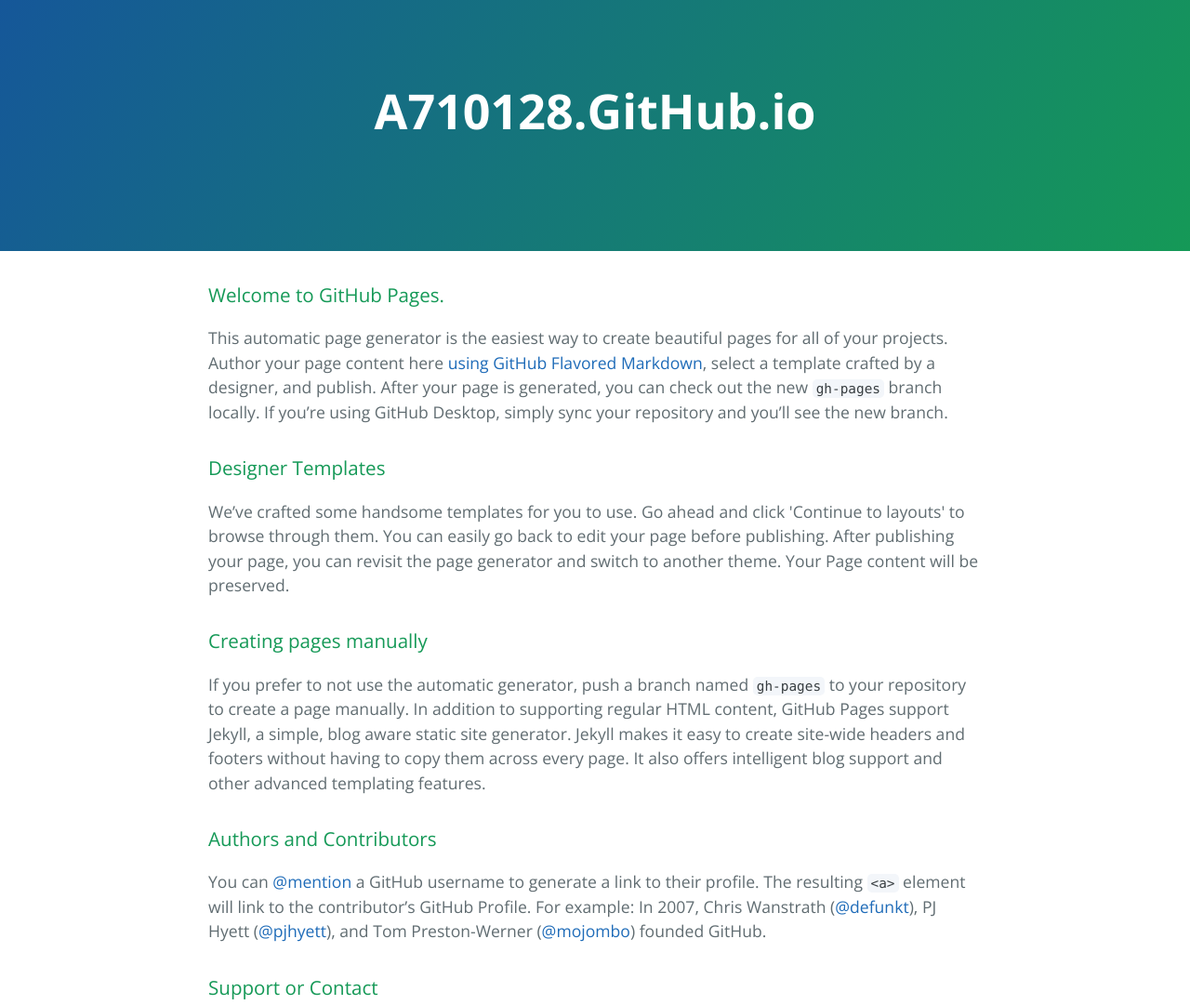
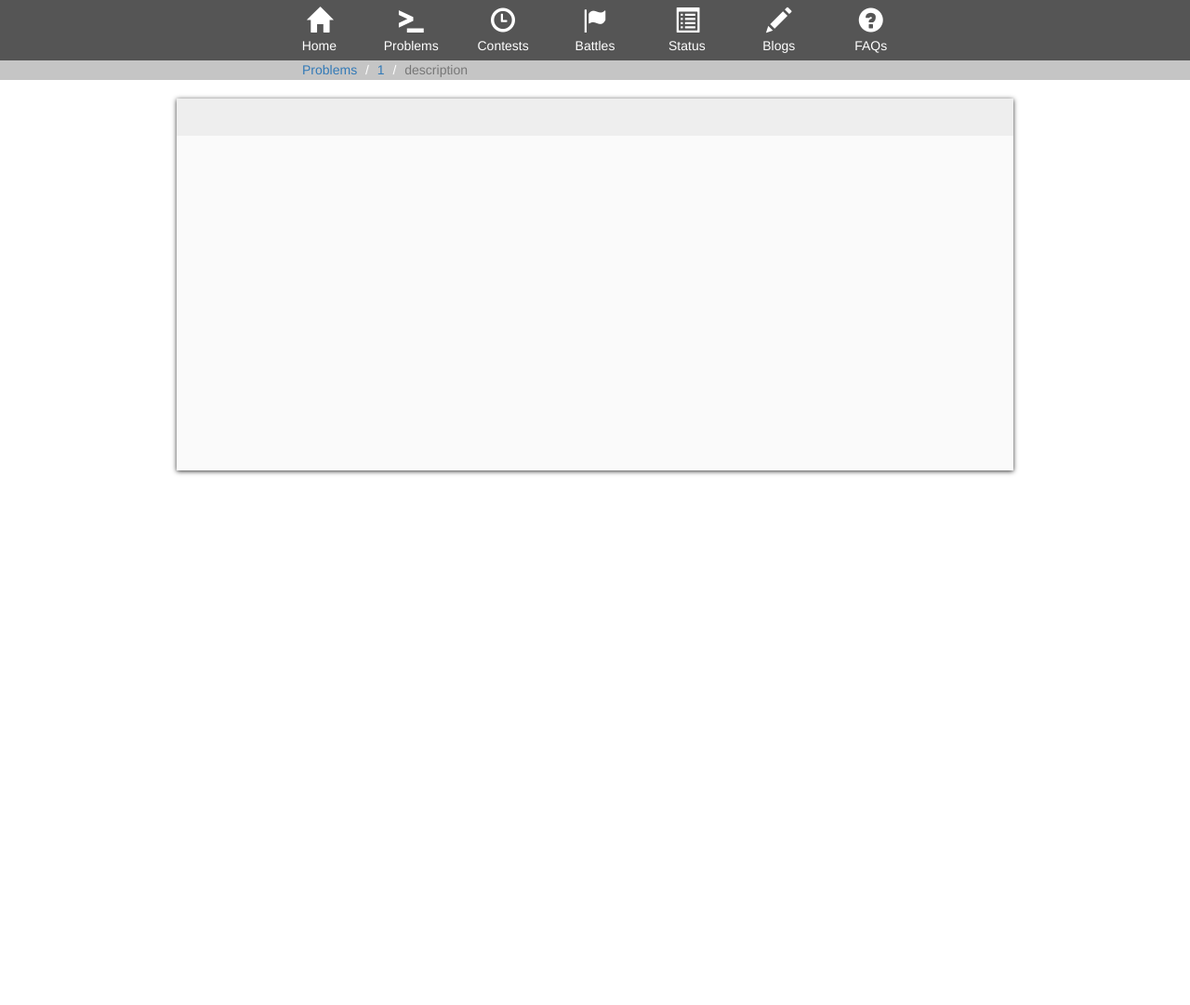
Before and after one commit to a710128/a710128.github.io, a plain HTML site: page index.html in a window 1280 px wide. Shown: the top 1081 px of the page at 93% size. After the commit the page ends 800 px from the top, so only its background shows below. Drawn offline with nearby package versions, Linux system fonts and the light colour scheme.

Commit message:
Update index.html

```diff
--- a/index.html
+++ b/index.html
@@ -1,53 +1,139 @@
 <!DOCTYPE html>
-<html lang="en-us">
-  <head>
-    <meta charset="UTF-8">
-    <title>A710128.GitHub.io by a710128</title>
-    <meta name="viewport" content="width=device-width, initial-scale=1">
-    <link rel="stylesheet" type="text/css" href="stylesheets/normalize.css" media="screen">
-    <link href='https://fonts.googleapis.com/css?family=Open+Sans:400,700' rel='stylesheet' type='text/css'>
-    <link rel="stylesheet" type="text/css" href="stylesheets/stylesheet.css" media="screen">
-    <link rel="stylesheet" type="text/css" href="stylesheets/github-light.css" media="screen">
-  </head>
-  <body>
-    <section class="page-header">
-      <h1 class="project-name">A710128.GitHub.io</h1>
-      <h2 class="project-tagline"></h2>
-    </section>
+<html>
+<head>
+	<title>Demo</title>
+	<script src="http://libs.baidu.com/jquery/2.0.0/jquery.min.js"></script>
+	<script src="http://cdn.bootcss.com/bootstrap/3.3.7/js/bootstrap.min.js"></script>
+	<link href="http://cdn.bootcss.com/bootstrap/3.3.7/css/bootstrap.min.css" rel="stylesheet">
+</head>
 
-    <section class="main-content">
-      <h3>
-<a id="welcome-to-github-pages" class="anchor" href="#welcome-to-github-pages" aria-hidden="true"><span aria-hidden="true" class="octicon octicon-link"></span></a>Welcome to GitHub Pages.</h3>
+<style type="text/css">
+body {
+	margin: 0;
+	/* background-color: #f5f5f5; */
 
-<p>This automatic page generator is the easiest way to create beautiful pages for all of your projects. Author your page content here <a href="https://guides.github.com/features/mastering-markdown/">using GitHub Flavored Markdown</a>, select a template crafted by a designer, and publish. After your page is generated, you can check out the new <code>gh-pages</code> branch locally. If you’re using GitHub Desktop, simply sync your repository and you’ll see the new branch.</p>
+}
 
-<h3>
-<a id="designer-templates" class="anchor" href="#designer-templates" aria-hidden="true"><span aria-hidden="true" class="octicon octicon-link"></span></a>Designer Templates</h3>
+.nav_button {
+	width: 95px;
+	height: 100%;
+	padding-top: 8px;
+	display: inline-block;
+}
 
-<p>We’ve crafted some handsome templates for you to use. Go ahead and click 'Continue to layouts' to browse through them. You can easily go back to edit your page before publishing. After publishing your page, you can revisit the page generator and switch to another theme. Your Page content will be preserved.</p>
+#top_nav {
+	width: 100%;
+	height: 65px;
+	background-color: #555555;
+	text-align: center;
+}
 
-<h3>
-<a id="creating-pages-manually" class="anchor" href="#creating-pages-manually" aria-hidden="true"><span aria-hidden="true" class="octicon octicon-link"></span></a>Creating pages manually</h3>
+.top_mid {
+	margin: auto;
+	height: 100%;
+	width: 700px;
+}
 
-<p>If you prefer to not use the automatic generator, push a branch named <code>gh-pages</code> to your repository to create a page manually. In addition to supporting regular HTML content, GitHub Pages support Jekyll, a simple, blog aware static site generator. Jekyll makes it easy to create site-wide headers and footers without having to copy them across every page. It also offers intelligent blog support and other advanced templating features.</p>
+.nav_button:hover {
+	background-color: #aaaaaa;
+	cursor: pointer;
+}
 
-<h3>
-<a id="authors-and-contributors" class="anchor" href="#authors-and-contributors" aria-hidden="true"><span aria-hidden="true" class="octicon octicon-link"></span></a>Authors and Contributors</h3>
+.glyphicon {
+	font-size: 27px;
+}
 
-<p>You can <a href="https://help.github.com/articles/basic-writing-and-formatting-syntax/#mentioning-users-and-teams" class="user-mention">@mention</a> a GitHub username to generate a link to their profile. The resulting <code>&lt;a&gt;</code> element will link to the contributor’s GitHub Profile. For example: In 2007, Chris Wanstrath (<a href="https://github.com/defunkt" class="user-mention">@defunkt</a>), PJ Hyett (<a href="https://github.com/pjhyett" class="user-mention">@pjhyett</a>), and Tom Preston-Werner (<a href="https://github.com/mojombo" class="user-mention">@mojombo</a>) founded GitHub.</p>
+.nav_button span {
+	color: #ffffff;
+}
 
-<h3>
-<a id="support-or-contact" class="anchor" href="#support-or-contact" aria-hidden="true"><span aria-hidden="true" class="octicon octicon-link"></span></a>Support or Contact</h3>
-
-<p>Having trouble with Pages? Check out our <a href="https://help.github.com/pages">documentation</a> or <a href="https://github.com/contact">contact support</a> and we’ll help you sort it out.</p>
-
-      <footer class="site-footer">
-
-        <span class="site-footer-credits">This page was generated by <a href="https://pages.github.com">GitHub Pages</a> using the <a href="https://github.com/jasonlong/cayman-theme">Cayman theme</a> by <a href="https://twitter.com/jasonlong">Jason Long</a>.</span>
-      </footer>
-
-    </section>
+#main_land {
+	width:900px;
+	min-height:400px;
+	/* background-color:#ffffff; */
+	background-color: #fafafa;
+	margin-left: auto;
+	margin-right: auto;
+	margin-top: 20px;
+	-webkit-box-shadow: 0px 1px 5px;
+	-moz-box-shadow: 0px 1px 5px;
+	box-shadow: 0px 1px 5px;
+	margin-bottom: 15px;
+}
 
 
-  </body>
+#top_path {
+	width: 100%;
+	height: 1.5em;
+	/* background-color: #fafafa; */
+	background-color: #c5c5c5;
+}
+
+#top_path ol {
+	padding: unset;
+	margin-bottom: unset;
+	background-color: unset;
+	padding-left: 35px;
+}
+
+#top_path ol li:before {
+	color: #ffffff;
+}
+
+
+
+</style>
+
+<body>
+	<div id="top_nav">
+		<div>
+		</div>
+
+		<div class="top_mid">
+			<div class="nav_button">
+				<span class="glyphicon glyphicon-home" aria-hidden="true"></span><br>
+				<span aria-hidden="true">Home</span>
+			</div>
+			<div class="nav_button">
+				<span class="glyphicon glyphicon-console" aria-hidden="true"></span><br>
+				<span>Problems</span>
+			</div>
+			<div class="nav_button">
+				<span class="glyphicon glyphicon-time" aria-hidden="true"></span><br>
+				<span>Contests</span>
+			</div>
+			<div class="nav_button">
+				<span class="glyphicon glyphicon-flag" aria-hidden="true"></span><br>
+				<span>Battles</span>
+			</div>
+			<div class="nav_button">
+				<span class="glyphicon glyphicon-list-alt" aria-hidden="true"></span><br>
+				<span>Status</span>
+			</div>
+			<div class="nav_button">
+				<span class="glyphicon glyphicon-pencil" aria-hidden="true"></span><br>
+				<span>Blogs</span>
+			</div>
+			<div class="nav_button">
+				<span class="glyphicon glyphicon-question-sign" aria-hidden="true"></span><br>
+				<span>FAQs</span>
+			</div>
+		</div>
+
+	</div>
+	<div id="top_path">
+		<div class="top_mid">
+			<ol class="breadcrumb">
+			  <li><a href="#">Problems</a></li>
+			  <li><a href="#">1</a></li>
+			  <li class="active">description</li>
+			</ol>
+		</div>
+	</div>
+
+	<div id="main_land">
+		<div style="width:100%;height:40px;background-color:#eeeeee;">
+		</div>
+	</div>
+</body>
 </html>
```
